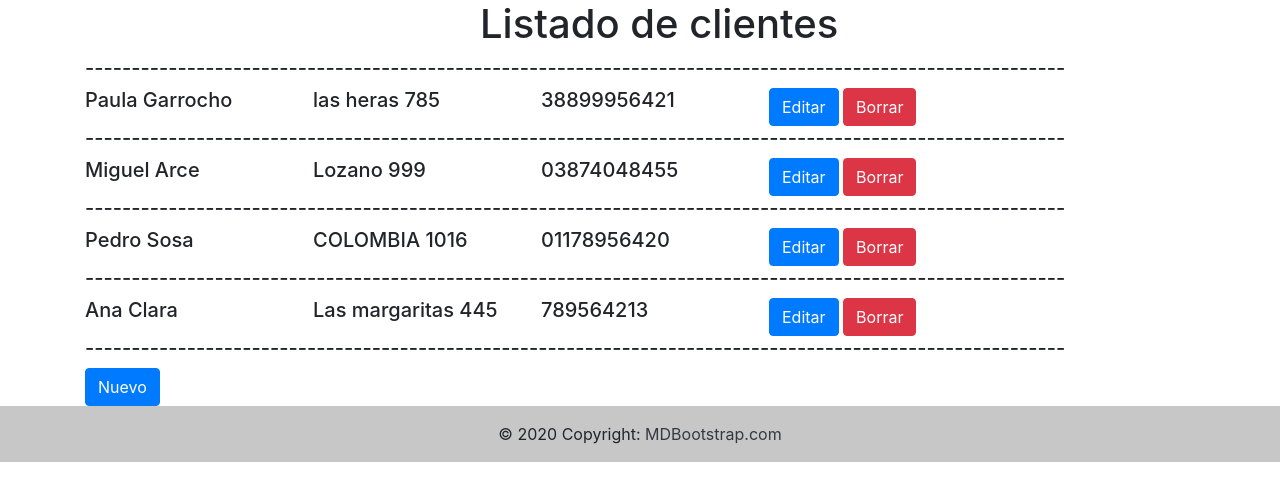
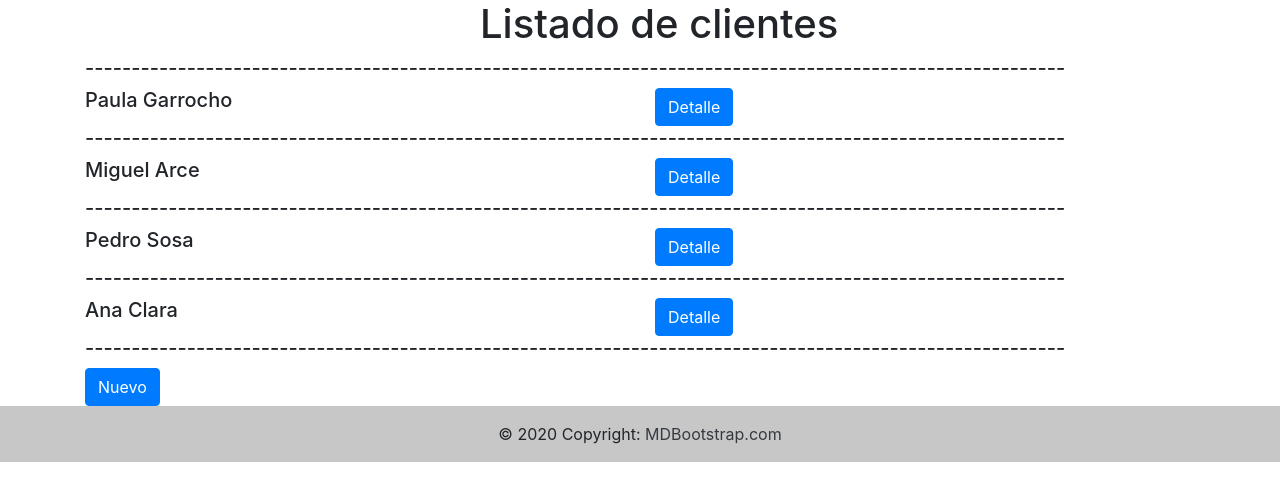
Before and after one commit to paugarrocho/ProyectoFinalPython, a Django app: page /cliente/lista_clientes/ in a window 1280 px wide; the page is wider, and only the part inside the window is pictured. Shown: the part 92-593 px from the top of that part. Run offline with Django 4.2, Linux system fonts and the light colour scheme; data comes from the database, SQL or seed files in the repository; both versions use the stored data as it was after the commit.

Commit message:
detalle-cliente

```diff
--- a/cliente/urls.py
+++ b/cliente/urls.py
@@ -1,7 +1,7 @@
 
 from django.urls import path
 from . import views
-from cliente.views import Borrar_cliente
+from cliente.views import Borrar_cliente, Detalle_cliente
 
 urlpatterns = [
 
@@ -10,6 +10,7 @@ urlpatterns = [
     path('buscar_cliente/', views.buscar_cliente, name='buscar_cliente'),
     path('borrar_cliente/<int:pk>/', Borrar_cliente.as_view(), name='borrar_cliente'),
     path('editar_cliente/<int:pk>/', views.editar_cliente, name='editar_cliente'),
+    path('detalle_cliente/<int:pk>/', Detalle_cliente.as_view(), name='detalle_cliente'),
 
 
 ]
--- a/cliente/views.py
+++ b/cliente/views.py
@@ -1,13 +1,12 @@
 from django.shortcuts import render, redirect
 from cliente.forms import Formulario_clientes
 from cliente.models import Cliente
-from django.views.generic import  DeleteView
+from django.views.generic import  DeleteView, DetailView
 # Create your views here.
 
 def lista_clientes(request):
     clientes=Cliente.objects.all()
     return render(request, "cliente/list_cliente.html",{"clientes": clientes})
-
 
 def nuevo_cliente(request):
 
@@ -66,3 +65,7 @@ class Borrar_cliente(DeleteView):
     model = Cliente
     template_name = 'cliente/borrar_cliente.html'
     success_url = '/cliente/lista_clientes/'
+
+class Detalle_cliente(DetailView):
+    model = Cliente
+    template_name = 'cliente/detalle_cliente.html'
--- a/templates/cliente/list_cliente.html
+++ b/templates/cliente/list_cliente.html
@@ -7,8 +7,6 @@
 {% block contenido %}
 <h1 style="margin-left:30rem">Listado de clientes</h1>
 
-
-
 {% for cliente in clientes %}
     <div class="container">
         <h5>----------------------------------------------------------------------------------------------------------</h5>
@@ -17,18 +15,11 @@
             <div class="col-sm">
                    <h5>{{cliente.nombre}}</h5>
             </div>
+
             <div class="col-sm">
-                <h5>{{cliente.direccion}}</h5>
+                <a href="/cliente/detalle_cliente/{{cliente.id}}/" class="btn btn-primary">Detalle</a>
+
             </div>
-            <div class="col-sm">
-                <h5>{{cliente.telefono}}</h5>
-            </div>
-            <div class="col-sm">
-                <a href="/cliente/editar_cliente/{{cliente.id}}" class="btn btn-primary">Editar</a>
-                <a href="/cliente/borrar_cliente/{{cliente.id}}/" class="btn btn-danger">Borrar</a>
-            </div>
-            <div class="col-sm"></div>
-
 
         </div>
 
--- a/templates/usuario/entrar.html
+++ b/templates/usuario/entrar.html
@@ -6,6 +6,7 @@
 
 {% block contenido %}
 
+<div class="container">
 <form action="" method="POST">
 {% csrf_token %}
 
@@ -17,11 +18,11 @@
 
     <p><input type="submit" value="Iniciar sesion"></p>
 
-    </form>
+</form>
 
     {% if error %}
         <p style="color:red;">{{error}}</p>
     {% endif %}
-
+</div>
 
 {% endblock %}
```
Also changed, not shown: templates/cliente/detalle_cliente.html (added, +50 -0 lines), db.sqlite3.
